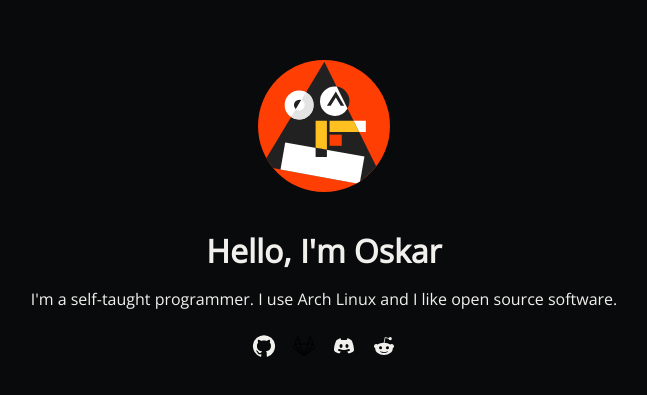
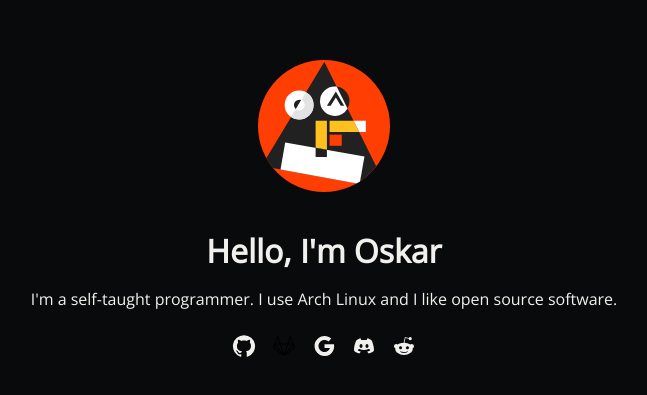
Before and after one commit to korneliuDev/mysite, a Next.js app: page / in a window 1280 px wide. Shown: the part 187-582 px from the top of the page, without its empty margins (316-963 px from the left). Built offline with nearby package versions, Linux system fonts and the light colour scheme.

Commit message:
add google developers to socials

```diff
--- a/config.ts
+++ b/config.ts
@@ -1,6 +1,7 @@
 const links = {
     github: "https://github.com/MedzikUser",
     gitlab: "https://gitlab.com/Medzik",
+    googleDevelopers: "https://g.dev/medzik",
     discord: "https://dsc.bio/medzik",
     reddit: "https://www.reddit.com/user/MedzikUser"
 }
--- a/pages/_document.tsx
+++ b/pages/_document.tsx
@@ -19,12 +19,7 @@ export default class MyDocument extends Document {
             const initialProps = await Document.getInitialProps(ctx)
             return {
                 ...initialProps,
-                styles: [
-                    <>
-                        {initialProps.styles}
-                        {sheet.getStyleElement()}
-                    </>,
-                ],
+                styles: [initialProps.styles, sheet.getStyleElement()],
             }
         } finally {
             sheet.seal()
--- a/pages/index.tsx
+++ b/pages/index.tsx
@@ -1,5 +1,5 @@
 import Head from 'next/head'
-import { GitHub, Reddit } from '@mui/icons-material'
+import { GitHub, Google, Reddit } from '@mui/icons-material'
 import { IconButton } from '@mui/material'
 import config, { links } from '../config'
 import AvatarSvg from '../public/avatar.svg'
@@ -40,6 +40,11 @@ export default function Home() {
                     <GitLab />
                 </IconButton>
 
+                {/* Google Developers */}
+                <IconButton color="inherit" href={links.googleDevelopers} target="_blank">
+                    <Google />
+                </IconButton>
+
                 {/* Discord */}
                 <IconButton color="inherit" href={links.discord} target="_blank">
                     <Discord />
```
